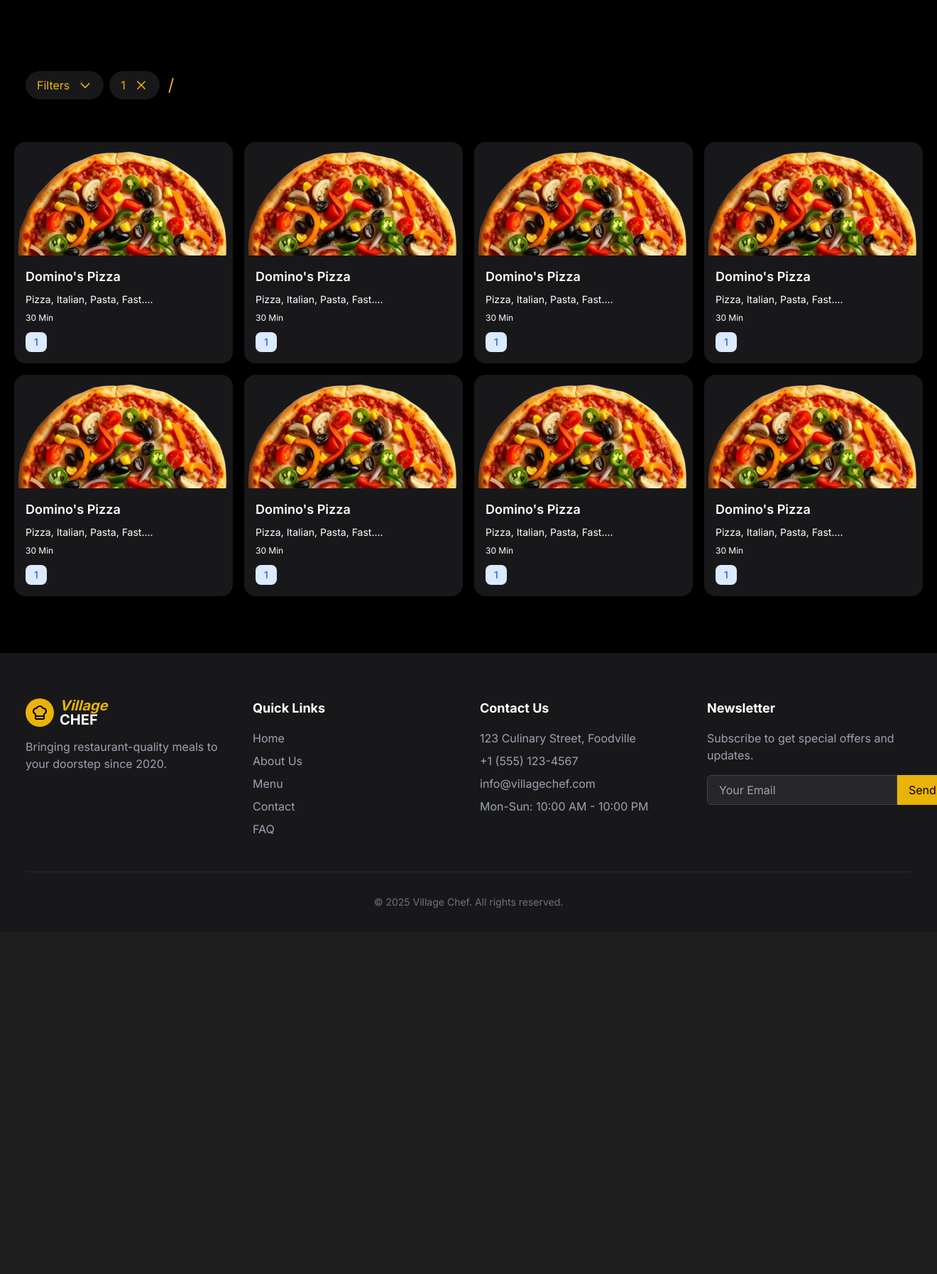
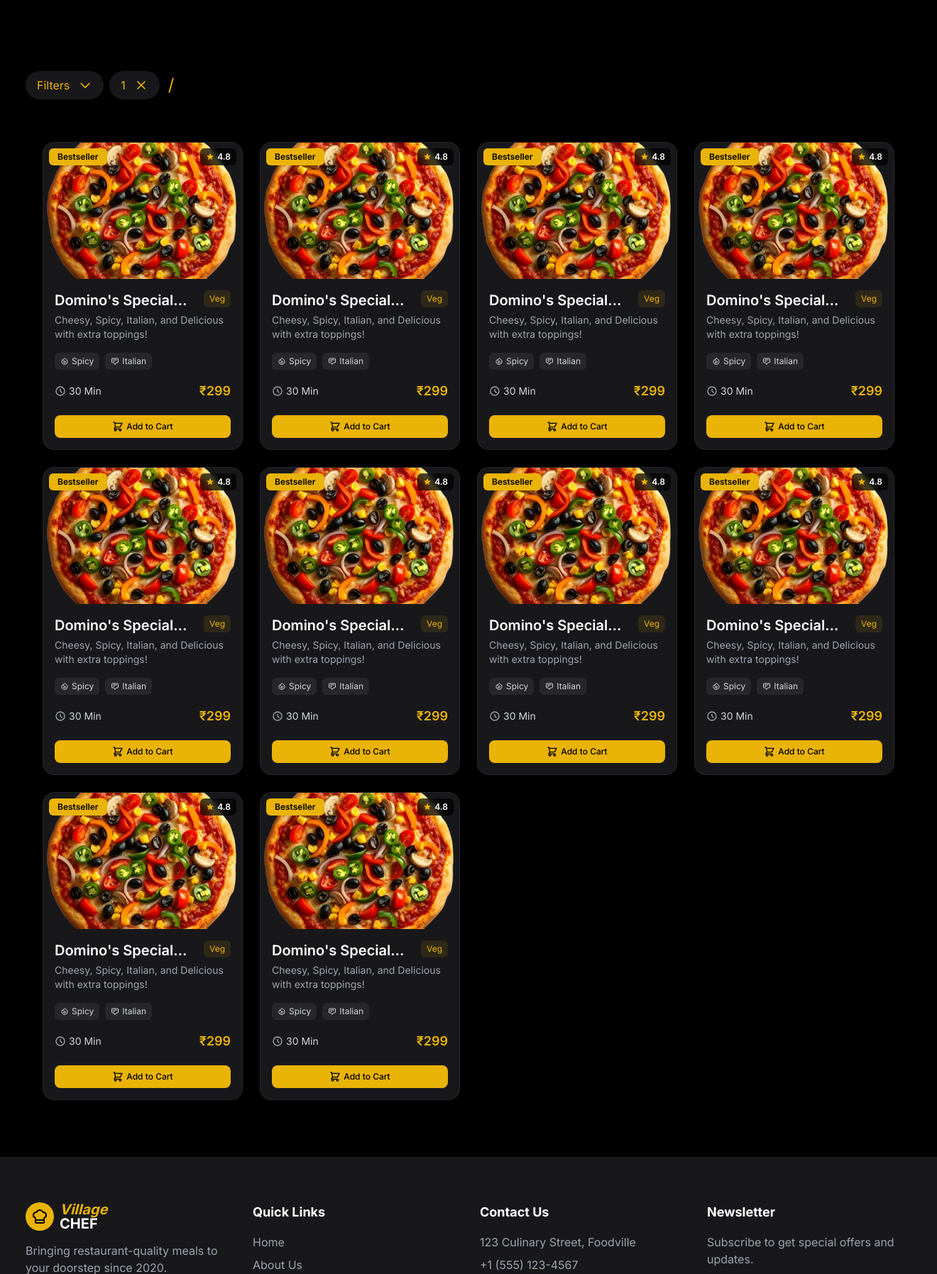
Before and after one commit to Village-Chef/Village_Chef, a PHP site: page /menu.php?category=1 in a window 1320 px wide. Shown: the part 352-2147 px from the top of the page at 71% size. Before the commit the page ends 1631 px from the top, so only its background shows below. Run offline with PHP 8.4, Linux system fonts and the light colour scheme; data that the repository does not hold is empty; some libraries are stand-ins or nearby versions.

Commit message:
Add responsive grid layout to menu and enhance menu card design with hover effects and additional features

```diff
--- a/Customer/menu.php
+++ b/Customer/menu.php
@@ -224,8 +224,17 @@
           </div>
         </div>
       </div>
+    <!-- Responsive Grid Layout -->
+    <div class="grid xs:grid-cols-1 grid-cols-2  md:grid-cols-3 lg:grid-cols-4 gap-6 px-4 sm:px-6 md:px-10">
+        <?php
+        if (isset($_GET['category'])) {
+            for ($i = 0; $i < 10; $i++) {
+                require('menuCard.php');
+            }
+        }
+        ?>
+    </div>
 
-      <?php require('menuCard.php') ?>
 
 
     </div>
--- a/Customer/menuCard.php
+++ b/Customer/menuCard.php
@@ -8,194 +8,100 @@
     <title>Card Design</title>
 </head>
 
-<body class="flex items-center justify-center min-h-screen ">
-    <div class="grid grid-cols-4 items-center gap-4 justify-center ">
-        <div class=" rounded-2xl overflow-hidden shadow-lg bg-zinc-900">
-            <!-- Gradient Header -->
-            <div class="h-40 relative bg-cover" style="background-image: url(Assets/pizza2.png);">
-                <!-- <button class="absolute top-3 right-3 bg-white p-2 rounded-full shadow-md">
-                🔖
-            </button> -->
-            </div>
+<body>
+<div class="menu-card group relative rounded-2xl overflow-hidden shadow-lg bg-zinc-900 border border-zinc-800 hover:border-yellow-500/30 transition-all duration-300 hover:-translate-y-2">
+    <!-- Image Section with Hover Effect -->
+    <div class="relative overflow-hidden">
+        <img src="Assets/pizza2.png" alt="Delicious Pizza" class="w-full h-48 object-cover rounded-t-2xl transition-transform duration-500 group-hover:scale-110"/>
 
-            <!-- Card Content -->
-            <div class="p-4 ">
-                <div class="flex flex-col gap-2">
-                    <h2 class="text-lg  font-semibold ">Domino's Pizza</h2>
-                    <p class="text-sm ">Pizza, Italian, Pasta, Fast....</p>
-                    <p class="text-xs ">30 Min</p>
-                </div>
+        <!-- Bestseller Badge -->
+        <span class="absolute top-2 left-2 bg-yellow-500 text-black text-xs font-semibold px-3 py-1 rounded-md z-10">
+            Bestseller
+        </span>
 
+        <!-- Rating Badge -->
+        <div class="absolute top-2 right-2 bg-black/70 backdrop-blur-sm text-white text-xs font-semibold px-2 py-1 rounded-md flex items-center">
+            <svg xmlns="http://www.w3.org/2000/svg" class="h-3 w-3 text-yellow-500 mr-1" viewBox="0 0 20 20" fill="currentColor">
+                <path d="M9.049 2.927c.3-.921 1.603-.921 1.902 0l1.07 3.292a1 1 0 00.95.69h3.462c.969 0 1.371 1.24.588 1.81l-2.8 2.034a1 1 0 00-.364 1.118l1.07 3.292c.3.921-.755 1.688-1.54 1.118l-2.8-2.034a1 1 0 00-1.175 0l-2.8 2.034c-.784.57-1.838-.197-1.539-1.118l1.07-3.292a1 1 0 00-.364-1.118l-2.799-2.034c-.784-.57-.38-1.81.588-1.81h3.461a1 1 0 00.951-.69l1.07-3.292z" />
+            </svg>
+            4.8
+        </div>
 
-                <!-- Tag -->
-                <div class="mt-3 inline-flex items-center bg-blue-100 text-blue-600 text-sm font-medium px-3 py-1 rounded-lg">
-                    <?php echo $cat ?>
-                </div>
-            </div>
-        </div>
-        <div class=" rounded-2xl overflow-hidden shadow-lg bg-zinc-900">
-            <!-- Gradient Header -->
-            <div class="h-40 relative bg-cover" style="background-image: url(Assets/pizza2.png);">
-                <!-- <button class="absolute top-3 right-3 bg-white p-2 rounded-full shadow-md">
-                🔖
-            </button> -->
-            </div>
-
-            <!-- Card Content -->
-            <div class="p-4 ">
-                <div class="flex flex-col gap-2">
-                    <h2 class="text-lg  font-semibold ">Domino's Pizza</h2>
-                    <p class="text-sm ">Pizza, Italian, Pasta, Fast....</p>
-                    <p class="text-xs ">30 Min</p>
-                </div>
-
-
-                <!-- Tag -->
-                <div class="mt-3 inline-flex items-center bg-blue-100 text-blue-600 text-sm font-medium px-3 py-1 rounded-lg">
-                    <?php echo $cat ?>
-                </div>
-            </div>
-        </div>
-        <div class=" rounded-2xl overflow-hidden shadow-lg bg-zinc-900">
-            <!-- Gradient Header -->
-            <div class="h-40 relative bg-cover" style="background-image: url(Assets/pizza2.png);">
-                <!-- <button class="absolute top-3 right-3 bg-white p-2 rounded-full shadow-md">
-                🔖
-            </button> -->
-            </div>
-
-            <!-- Card Content -->
-            <div class="p-4 ">
-                <div class="flex flex-col gap-2">
-                    <h2 class="text-lg  font-semibold ">Domino's Pizza</h2>
-                    <p class="text-sm ">Pizza, Italian, Pasta, Fast....</p>
-                    <p class="text-xs ">30 Min</p>
-                </div>
-
-
-                <!-- Tag -->
-                <div class="mt-3 inline-flex items-center bg-blue-100 text-blue-600 text-sm font-medium px-3 py-1 rounded-lg">
-                    <?php echo $cat ?>
-                </div>
-            </div>
-        </div>
-        <div class=" rounded-2xl overflow-hidden shadow-lg bg-zinc-900">
-            <!-- Gradient Header -->
-            <div class="h-40 relative bg-cover" style="background-image: url(Assets/pizza2.png);">
-                <!-- <button class="absolute top-3 right-3 bg-white p-2 rounded-full shadow-md">
-                🔖
-            </button> -->
-            </div>
-
-            <!-- Card Content -->
-            <div class="p-4 ">
-                <div class="flex flex-col gap-2">
-                    <h2 class="text-lg  font-semibold ">Domino's Pizza</h2>
-                    <p class="text-sm ">Pizza, Italian, Pasta, Fast....</p>
-                    <p class="text-xs ">30 Min</p>
-                </div>
-
-
-                <!-- Tag -->
-                <div class="mt-3 inline-flex items-center bg-blue-100 text-blue-600 text-sm font-medium px-3 py-1 rounded-lg">
-                    <?php echo $cat ?>
-                </div>
-            </div>
-        </div>
-        <div class=" rounded-2xl overflow-hidden shadow-lg bg-zinc-900">
-            <!-- Gradient Header -->
-            <div class="h-40 relative bg-cover" style="background-image: url(Assets/pizza2.png);">
-                <!-- <button class="absolute top-3 right-3 bg-white p-2 rounded-full shadow-md">
-                🔖
-            </button> -->
-            </div>
-
-            <!-- Card Content -->
-            <div class="p-4 ">
-                <div class="flex flex-col gap-2">
-                    <h2 class="text-lg  font-semibold ">Domino's Pizza</h2>
-                    <p class="text-sm ">Pizza, Italian, Pasta, Fast....</p>
-                    <p class="text-xs ">30 Min</p>
-                </div>
-
-
-                <!-- Tag -->
-                <div class="mt-3 inline-flex items-center bg-blue-100 text-blue-600 text-sm font-medium px-3 py-1 rounded-lg">
-                    <?php echo $cat ?>
-                </div>
-            </div>
-        </div>
-        <div class=" rounded-2xl overflow-hidden shadow-lg bg-zinc-900">
-            <!-- Gradient Header -->
-            <div class="h-40 relative bg-cover" style="background-image: url(Assets/pizza2.png);">
-                <!-- <button class="absolute top-3 right-3 bg-white p-2 rounded-full shadow-md">
-                🔖
-            </button> -->
-            </div>
-
-            <!-- Card Content -->
-            <div class="p-4 ">
-                <div class="flex flex-col gap-2">
-                    <h2 class="text-lg  font-semibold ">Domino's Pizza</h2>
-                    <p class="text-sm ">Pizza, Italian, Pasta, Fast....</p>
-                    <p class="text-xs ">30 Min</p>
-                </div>
-
-
-                <!-- Tag -->
-                <div class="mt-3 inline-flex items-center bg-blue-100 text-blue-600 text-sm font-medium px-3 py-1 rounded-lg">
-                    <?php echo $cat ?>
-                </div>
-            </div>
-        </div>
-        <div class=" rounded-2xl overflow-hidden shadow-lg bg-zinc-900">
-            <!-- Gradient Header -->
-            <div class="h-40 relative bg-cover" style="background-image: url(Assets/pizza2.png);">
-                <!-- <button class="absolute top-3 right-3 bg-white p-2 rounded-full shadow-md">
-                🔖
-            </button> -->
-            </div>
-
-            <!-- Card Content -->
-            <div class="p-4 ">
-                <div class="flex flex-col gap-2">
-                    <h2 class="text-lg  font-semibold ">Domino's Pizza</h2>
-                    <p class="text-sm ">Pizza, Italian, Pasta, Fast....</p>
-                    <p class="text-xs ">30 Min</p>
-                </div>
-
-
-                <!-- Tag -->
-                <div class="mt-3 inline-flex items-center bg-blue-100 text-blue-600 text-sm font-medium px-3 py-1 rounded-lg">
-                    <?php echo $cat ?>
-                </div>
-            </div>
-        </div>
-        <div class=" rounded-2xl overflow-hidden shadow-lg bg-zinc-900">
-            <!-- Gradient Header -->
-            <div class="h-40 relative bg-cover" style="background-image: url(Assets/pizza2.png);">
-                <!-- <button class="absolute top-3 right-3 bg-white p-2 rounded-full shadow-md">
-                🔖
-            </button> -->
-            </div>
-
-            <!-- Card Content -->
-            <div class="p-4 ">
-                <div class="flex flex-col gap-2">
-                    <h2 class="text-lg  font-semibold ">Domino's Pizza</h2>
-                    <p class="text-sm ">Pizza, Italian, Pasta, Fast....</p>
-                    <p class="text-xs ">30 Min</p>
-                </div>
-
-
-                <!-- Tag -->
-                <div class="mt-3 inline-flex items-center bg-blue-100 text-blue-600 text-sm font-medium px-3 py-1 rounded-lg">
-                    <?php echo $cat ?>
-                </div>
+        <!-- Overlay with Quick Actions -->
+        <div class="absolute inset-0 bg-gradient-to-t from-black/80 via-black/50 to-transparent opacity-0 group-hover:opacity-100 transition-opacity duration-300 flex flex-col justify-end p-4">
+            <div class="transform translate-y-4 group-hover:translate-y-0 transition-transform duration-300 flex justify-center space-x-2">
+                <button class="bg-yellow-500 text-black text-xs font-medium px-3 py-2 rounded-lg hover:bg-yellow-600 transition flex items-center">
+                    <svg xmlns="http://www.w3.org/2000/svg" class="h-4 w-4 mr-1" fill="none" viewBox="0 0 24 24" stroke="currentColor">
+                        <path stroke-linecap="round" stroke-linejoin="round" stroke-width="2" d="M15 12a3 3 0 11-6 0 3 3 0 016 0z" />
+                        <path stroke-linecap="round" stroke-linejoin="round" stroke-width="2" d="M2.458 12C3.732 7.943 7.523 5 12 5c4.478 0 8.268 2.943 9.542 7-1.274 4.057-5.064 7-9.542 7-4.477 0-8.268-2.943-9.542-7z" />
+                    </svg>
+                    Quick View
+                </button>
             </div>
         </div>
     </div>
 
+    <!-- Card Content -->
+    <div class="p-4 flex flex-col gap-3">
+        <div>
+            <div class="flex justify-between items-start">
+                <h2 class="text-xl font-semibold text-white line-clamp-1 text-ellipsis group-hover:text-yellow-500 transition-colors">Domino's Special Pizza</h2>
+                <span class="bg-yellow-500/10 text-yellow-500 text-xs px-2 py-1 rounded-md">Veg</span>
+            </div>
+            <p class="text-sm text-gray-400 mt-1 line-clamp-2">Cheesy, Spicy, Italian, and Delicious with extra toppings!</p>
+        </div>
+
+        <!-- Features -->
+        <div class="flex flex-wrap gap-2 mt-1">
+            <span class="bg-zinc-800 text-gray-300 text-xs px-2 py-1 rounded-md flex items-center">
+                <svg xmlns="http://www.w3.org/2000/svg" class="h-3 w-3 mr-1" fill="none" viewBox="0 0 24 24" stroke="currentColor">
+                    <path stroke-linecap="round" stroke-linejoin="round" stroke-width="2" d="M17.657 18.657A8 8 0 016.343 7.343S7 9 9 10c0-2 .5-5 2.986-7C14 5 16.09 5.777 17.656 7.343A7.975 7.975 0 0120 13a7.975 7.975 0 01-2.343 5.657z" />
+                    <path stroke-linecap="round" stroke-linejoin="round" stroke-width="2" d="M9.879 16.121A3 3 0 1012.015 11L11 14H9c0 .768.293 1.536.879 2.121z" />
+                </svg>
+                Spicy
+            </span>
+            <span class="bg-zinc-800 text-gray-300 text-xs px-2 py-1 rounded-md flex items-center">
+                <svg xmlns="http://www.w3.org/2000/svg" class="h-3 w-3 mr-1" fill="none" viewBox="0 0 24 24" stroke="currentColor">
+                    <path stroke-linecap="round" stroke-linejoin="round" stroke-width="2" d="M7 8h10M7 12h4m1 8l-4-4H5a2 2 0 01-2-2V6a2 2 0 012-2h14a2 2 0 012 2v8a2 2 0 01-2 2h-3l-4 4z" />
+                </svg>
+                Italian
+            </span>
+        </div>
+
+        <!-- Delivery Time & Price -->
+        <div class="flex justify-between items-center mt-1">
+            <div class="flex items-center">
+                <svg xmlns="http://www.w3.org/2000/svg" class="h-4 w-4 text-gray-400 mr-1" fill="none" viewBox="0 0 24 24" stroke="currentColor">
+                    <path stroke-linecap="round" stroke-linejoin="round" stroke-width="2" d="M12 8v4l3 3m6-3a9 9 0 11-18 0 9 9 0 0118 0z" />
+                </svg>
+                <p class="text-sm text-gray-300">30 Min</p>
+            </div>
+            <p class="text-lg font-semibold text-yellow-500">₹299</p>
+        </div>
+
+        <!-- Action Buttons -->
+        <div class="flex justify-between items-center mt-2">
+            <!-- <button class="flex-1 mr-2 bg-zinc-800 hover:bg-zinc-700 text-white text-xs font-medium px-3 py-2 rounded-lg transition flex items-center justify-center">
+                <svg xmlns="http://www.w3.org/2000/svg" class="h-4 w-4 mr-1" fill="none" viewBox="0 0 24 24" stroke="currentColor">
+                    <path stroke-linecap="round" stroke-linejoin="round" stroke-width="2" d="M4.318 6.318a4.5 4.5 0 000 6.364L12 20.364l7.682-7.682a4.5 4.5 0 00-6.364-6.364L12 7.636l-1.318-1.318a4.5 4.5 0 00-6.364 0z" />
+                </svg>
+                Save
+            </button> -->
+            <button class="flex-1 bg-yellow-500 hover:bg-yellow-600 text-black text-xs font-medium px-3 py-2 rounded-lg transition flex items-center justify-center">
+                <svg xmlns="http://www.w3.org/2000/svg" class="h-4 w-4 mr-1" fill="none" viewBox="0 0 24 24" stroke="currentColor">
+                    <path stroke-linecap="round" stroke-linejoin="round" stroke-width="2" d="M3 3h2l.4 2M7 13h10l4-8H5.4M7 13L5.4 5M7 13l-2.293 2.293c-.63.63-.184 1.707.707 1.707H17m0 0a2 2 0 100 4 2 2 0 000-4zm-8 2a2 2 0 11-4 0 2 2 0 014 0z" />
+                </svg>
+                Add to Cart
+            </button>
+        </div>
+    </div>
+
+    <!-- Discount Badge (Conditional) -->
+    <!-- <div class="absolute -right-12  top-0 bg-red-500 text-white px-12 py-1 rotate-45 transform shadow-lg text-xs font-bold">
+        20% OFF
+    </div> -->
+
+</div>
+
 </body>
-
 </html>
--- a/tailwind.config.js
+++ b/tailwind.config.js
@@ -3,6 +3,9 @@
   content: [],
   theme: {
     extend: {
+      screens: {
+        'xs': '475px', // Custom breakpoint at 440px
+      },
       animation :{
         'spin-slow':['spin 2s linear infinite']
       }
```
